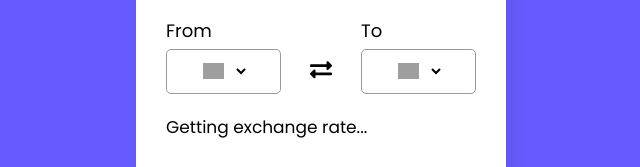
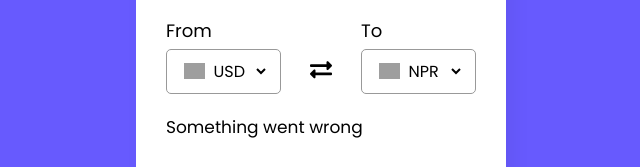
Before and after one commit to EDGENortheastern/dan-m-dec22, a plain HTML site: page index.html in a window 1280 px wide. Shown: the part 363-530 px from the top of the page, without its empty margins (319-959 px from the left). Drawn offline with Linux system fonts and the light colour scheme; no server answers; grey boxes are pictures that could not be loaded.

Commit message:
adding the JS file for country lists

```diff
--- /dev/null
+++ b/country-list.js
@@ -0,0 +1,161 @@
+let country_list = {
+    "AED" : "AE",
+    "AFN" : "AF",
+    "XCD" : "AG",
+    "ALL" : "AL",
+    "AMD" : "AM",
+    "ANG" : "AN",
+    "AOA" : "AO",
+    "AQD" : "AQ",
+    "ARS" : "AR",
+    "AUD" : "AU",
+    "AZN" : "AZ",
+    "BAM" : "BA",
+    "BBD" : "BB",
+    "BDT" : "BD",
+    "XOF" : "BE",
+    "BGN" : "BG",
+    "BHD" : "BH",
+    "BIF" : "BI",
+    "BMD" : "BM",
+    "BND" : "BN",
+    "BOB" : "BO",
+    "BRL" : "BR",
+    "BSD" : "BS",
+    "NOK" : "BV",
+    "BWP" : "BW",
+    "BYR" : "BY",
+    "BZD" : "BZ",
+    "CAD" : "CA",
+    "CDF" : "CD",
+    "XAF" : "CF",
+    "CHF" : "CH",
+    "CLP" : "CL",
+    "CNY" : "CN",
+    "COP" : "CO",
+    "CRC" : "CR",
+    "CUP" : "CU",
+    "CVE" : "CV",
+    "CYP" : "CY",
+    "CZK" : "CZ",
+    "DJF" : "DJ",
+    "DKK" : "DK",
+    "DOP" : "DO",
+    "DZD" : "DZ",
+    "ECS" : "EC",
+    "EEK" : "EE",
+    "EGP" : "EG",
+    "ETB" : "ET",
+    "EUR" : "FR",
+    "FJD" : "FJ",
+    "FKP" : "FK",
+    "GBP" : "GB",
+    "GEL" : "GE",
+    "GGP" : "GG",
+    "GHS" : "GH",
+    "GIP" : "GI",
+    "GMD" : "GM",
+    "GNF" : "GN",
+    "GTQ" : "GT",
+    "GYD" : "GY",
+    "HKD" : "HK",
+    "HNL" : "HN",
+    "HRK" : "HR",
+    "HTG" : "HT",
+    "HUF" : "HU",
+    "IDR" : "ID",
+    "ILS" : "IL",
+    "INR" : "IN",
+    "IQD" : "IQ",
+    "IRR" : "IR",
+    "ISK" : "IS",
+    "JMD" : "JM",
+    "JOD" : "JO",
+    "JPY" : "JP",
+    "KES" : "KE",
+    "KGS" : "KG",
+    "KHR" : "KH",
+    "KMF" : "KM",
+    "KPW" : "KP",
+    "KRW" : "KR",
+    "KWD" : "KW",
+    "KYD" : "KY",
+    "KZT" : "KZ",
+    "LAK" : "LA",
+    "LBP" : "LB",
+    "LKR" : "LK",
+    "LRD" : "LR",
+    "LSL" : "LS",
+    "LTL" : "LT",
+    "LVL" : "LV",
+    "LYD" : "LY",
+    "MAD" : "MA",
+    "MDL" : "MD",
+    "MGA" : "MG",
+    "MKD" : "MK",
+    "MMK" : "MM",
+    "MNT" : "MN",
+    "MOP" : "MO",
+    "MRO" : "MR",
+    "MTL" : "MT",
+    "MUR" : "MU",
+    "MVR" : "MV",
+    "MWK" : "MW",
+    "MXN" : "MX",
+    "MYR" : "MY",
+    "MZN" : "MZ",
+    "NAD" : "NA",
+    "XPF" : "NC",
+    "NGN" : "NG",
+    "NIO" : "NI",
+    "NPR" : "NP",
+    "NZD" : "NZ",
+    "OMR" : "OM",
+    "PAB" : "PA",
+    "PEN" : "PE",
+    "PGK" : "PG",
+    "PHP" : "PH",
+    "PKR" : "PK",
+    "PLN" : "PL",
+    "PYG" : "PY",
+    "QAR" : "QA",
+    "RON" : "RO",
+    "RSD" : "RS",
+    "RUB" : "RU",
+    "RWF" : "RW",
+    "SAR" : "SA",
+    "SBD" : "SB",
+    "SCR" : "SC",
+    "SDG" : "SD",
+    "SEK" : "SE",
+    "SGD" : "SG",
+    "SKK" : "SK",
+    "SLL" : "SL",
+    "SOS" : "SO",
+    "SRD" : "SR",
+    "STD" : "ST",
+    "SVC" : "SV",
+    "SYP" : "SY",
+    "SZL" : "SZ",
+    "THB" : "TH",
+    "TJS" : "TJ",
+    "TMT" : "TM",
+    "TND" : "TN",
+    "TOP" : "TO",
+    "TRY" : "TR",
+    "TTD" : "TT",
+    "TWD" : "TW",
+    "TZS" : "TZ",
+    "UAH" : "UA",
+    "UGX" : "UG",
+    "USD" : "US",
+    "UYU" : "UY",
+    "UZS" : "UZ",
+    "VEF" : "VE",
+    "VND" : "VN",
+    "VUV" : "VU",
+    "YER" : "YE",
+    "ZAR" : "ZA",
+    "ZMK" : "ZM",
+    "ZWD" : "ZW"
+}
--- a/index.html
+++ b/index.html
@@ -38,7 +38,8 @@
       </form>
     </div>
 
+    <script src="country-list.js"></script>
     <script src="index.js"></script>
-    <script src="country-list.js"></script>
+
   </body>
 </html>
--- a/index.js
+++ b/index.js
@@ -45,3 +45,24 @@ exchangeIcon.addEventListener("click", ()=>{
     loadFlag(toCurrency); // calling loadFlag with passing select element (toCurrency) of TO
     getExchangeRate(); // calling getExchangeRate
 })
+
+function getExchangeRate(){
+    const amount = document.querySelector("form input");
+    const exchangeRateTxt = document.querySelector("form .exchange-rate");
+    let amountVal = amount.value;
+    // if user don't enter any value or enter 0 then we'll put 1 value by default in the input field
+    if(amountVal == "" || amountVal == "0"){
+        amount.value = "1";
+        amountVal = 1;
+    }
+    exchangeRateTxt.innerText = "Getting exchange rate...";
+    let url = `https://v6.exchangerate-api.com/v6/0938a671af10f0b9c5fd1060/latest/${fromCurrency.value}`;
+    // fetching api response and returning it with parsing into js obj and in another then method receiving that obj
+    fetch(url).then(response => response.json()).then(result =>{
+        let exchangeRate = result.conversion_rates[toCurrency.value]; // getting user selected TO currency rate
+        let totalExRate = (amountVal * exchangeRate).toFixed(2); // multiplying user entered value with selected TO currency rate
+        exchangeRateTxt.innerText = `${amountVal} ${fromCurrency.value} = ${totalExRate} ${toCurrency.value}`;
+    }).catch(() =>{ // if user is offline or any other error occured while fetching data then catch function will run
+        exchangeRateTxt.innerText = "Something went wrong";
+    });
+}
```
